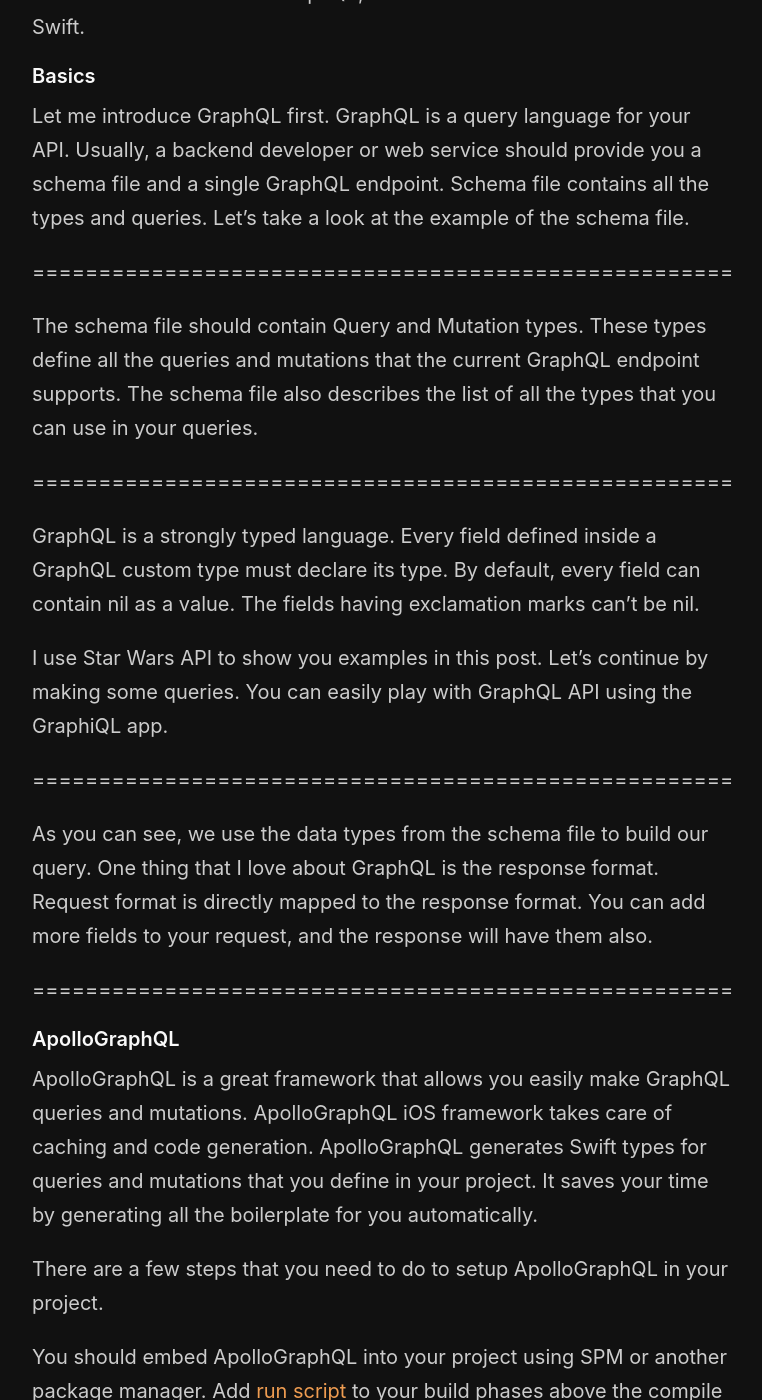
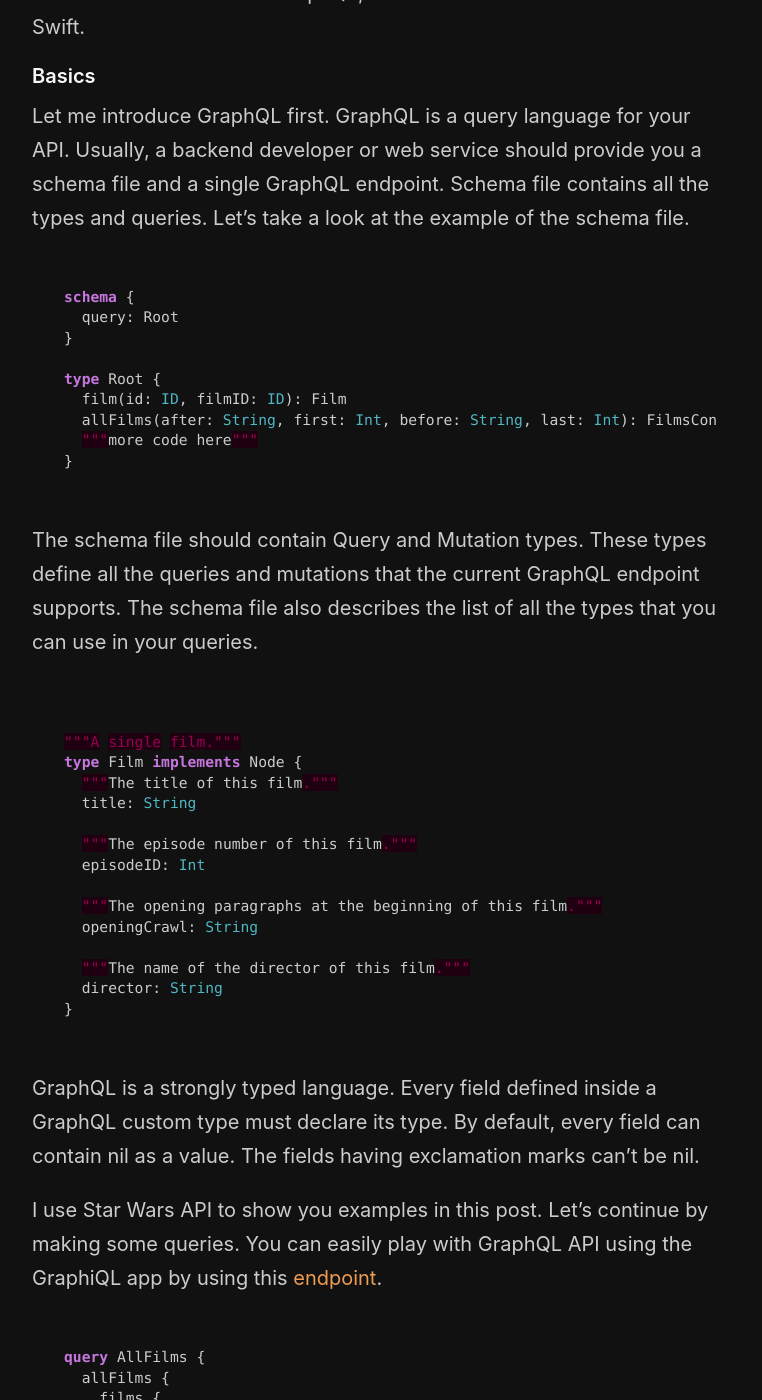
Before and after one commit to mecid/mecid.github.io, a Jekyll site: the page built from _posts/2021-02-24-graphql-in-swift.md, in a window 1280 px wide and 1400 px high, scrolled down 402 px. Shown: the whole window, without its empty margins (258-1020 px from the left). Built offline with Jekyll 4.4.1, drawn with Linux system fonts in a browser that asks for light colours; some of the changed text lies outside the part shown.

Commit message:
code examples added to graphql post

````diff
--- a/_posts/2021-02-24-graphql-in-swift.md
+++ b/_posts/2021-02-24-graphql-in-swift.md
@@ -10,21 +10,128 @@
 #### Basics
 Let me introduce GraphQL first. GraphQL is a query language for your API. Usually, a backend developer or web service should provide you a schema file and a single GraphQL endpoint. Schema file contains all the types and queries. Let's take a look at the example of the schema file.
 
-=====================================================
+```graphql
+schema {
+  query: Root
+}
+
+type Root {
+  film(id: ID, filmID: ID): Film
+  allFilms(after: String, first: Int, before: String, last: Int): FilmsConnection
+  """more code here"""
+}
+```
 
 The schema file should contain Query and Mutation types. These types define all the queries and mutations that the current GraphQL endpoint supports. The schema file also describes the list of all the types that you can use in your queries.
 
-=====================================================
+```graphql
+
+"""A single film."""
+type Film implements Node {
+  """The title of this film."""
+  title: String
+
+  """The episode number of this film."""
+  episodeID: Int
+
+  """The opening paragraphs at the beginning of this film."""
+  openingCrawl: String
+
+  """The name of the director of this film."""
+  director: String
+}
+```
 
 GraphQL is a strongly typed language. Every field defined inside a GraphQL custom type must declare its type. By default, every field can contain nil as a value. The fields having exclamation marks can't be nil.
 
-I use Star Wars API to show you examples in this post. Let's continue by making some queries. You can easily play with GraphQL API using the GraphiQL app.
+I use Star Wars API to show you examples in this post. Let's continue by making some queries. You can easily play with GraphQL API using the GraphiQL app by using this [endpoint](https://swapi-graphql.netlify.app/.netlify/functions/index).
 
-=====================================================
+```graphql
+query AllFilms {
+  allFilms {
+    films {
+      title
+    }
+  }
+}
+
+"""response:
+{
+  "data": {
+    "allFilms": {
+      "films": [
+        {
+          "title": "A New Hope"
+        },
+        {
+          "title": "The Empire Strikes Back"
+        },
+        {
+          "title": "Return of the Jedi"
+        },
+        {
+          "title": "The Phantom Menace"
+        },
+        {
+          "title": "Attack of the Clones"
+        },
+        {
+          "title": "Revenge of the Sith"
+        }
+      ]
+    }
+  }
+}
+"""
+```
 
 As you can see, we use the data types from the schema file to build our query. One thing that I love about GraphQL is the response format. Request format is directly mapped to the response format. You can add more fields to your request, and the response will have them also.
 
-=====================================================
+```graphql
+query AllFilms {
+  allFilms {
+    films {
+      title
+      director
+    }
+  }
+}
+
+"""response
+{
+  "data": {
+    "allFilms": {
+      "films": [
+        {
+          "title": "A New Hope",
+          "director": "George Lucas"
+        },
+        {
+          "title": "The Empire Strikes Back",
+          "director": "Irvin Kershner"
+        },
+        {
+          "title": "Return of the Jedi",
+          "director": "Richard Marquand"
+        },
+        {
+          "title": "The Phantom Menace",
+          "director": "George Lucas"
+        },
+        {
+          "title": "Attack of the Clones",
+          "director": "George Lucas"
+        },
+        {
+          "title": "Revenge of the Sith",
+          "director": "George Lucas"
+        }
+      ]
+    }
+  }
+}
+"""
+```
 
 #### ApolloGraphQL
 ApolloGraphQL is a great framework that allows you easily make GraphQL queries and mutations. ApolloGraphQL iOS framework takes care of caching and code generation. ApolloGraphQL generates Swift types for queries and mutations that you define in your project. It saves your time by generating all the boilerplate for you automatically.
@@ -36,11 +143,32 @@
 
 We have prepared the project to use ApolloGraphQL. Now we can add the first query to our project. We should create a file in the project with the .graphql extension and put these lines into the file.
 
-=====================================================
+```graphql
+query AllFilms {
+  allFilms {
+    films {
+      title
+      director
+    }
+  }
+}
+```
 
 Let's build the project now. ApolloGraphQL generates an API.swift file that you should add to the project. There are all the needed types to make GraphQL queries in a very type-safe way. Every request type defines its response type. ApolloGraphQL generated AllFilmsQuery and Data types that describe the request and response. Now we can use generated code to make GraphQL requests.
 
-=====================================================
+```swift
+let url = URL(string: "https://swapi-graphql.netlify.app/.netlify/functions/index")!
+let client = ApolloClient(url: url)
+
+client.fetch(query: AllFilmsQuery()) { result in
+    switch result {
+    case .success(let response):
+        print(response.data?.allFilms?.films ?? [])
+    case .failure(let error):
+        print(error)
+    }
+}
+```
 
 #### Conclusion
 There are a lot of benefits of GraphQL over REST API. But remember, everything comes with its own set of pros and cons. GraphQL is a great way to build an efficient and type-sade backend for your app. I will try to cover more advanced features of GraphQL in the next posts. I hope you enjoy the post. Follow me on [Twitter](https://twitter.com/mecid) and ask your questions related to this article. Thanks for reading, and see you next week!
````
